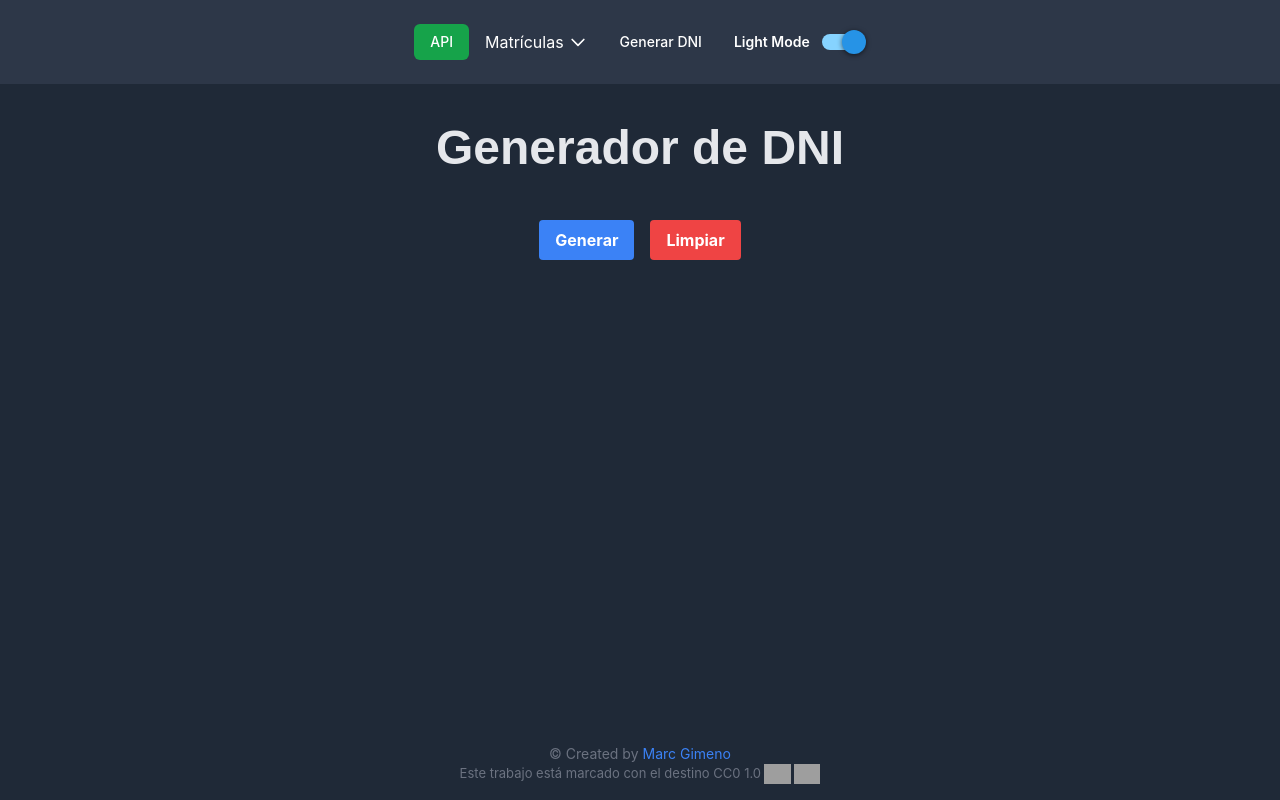
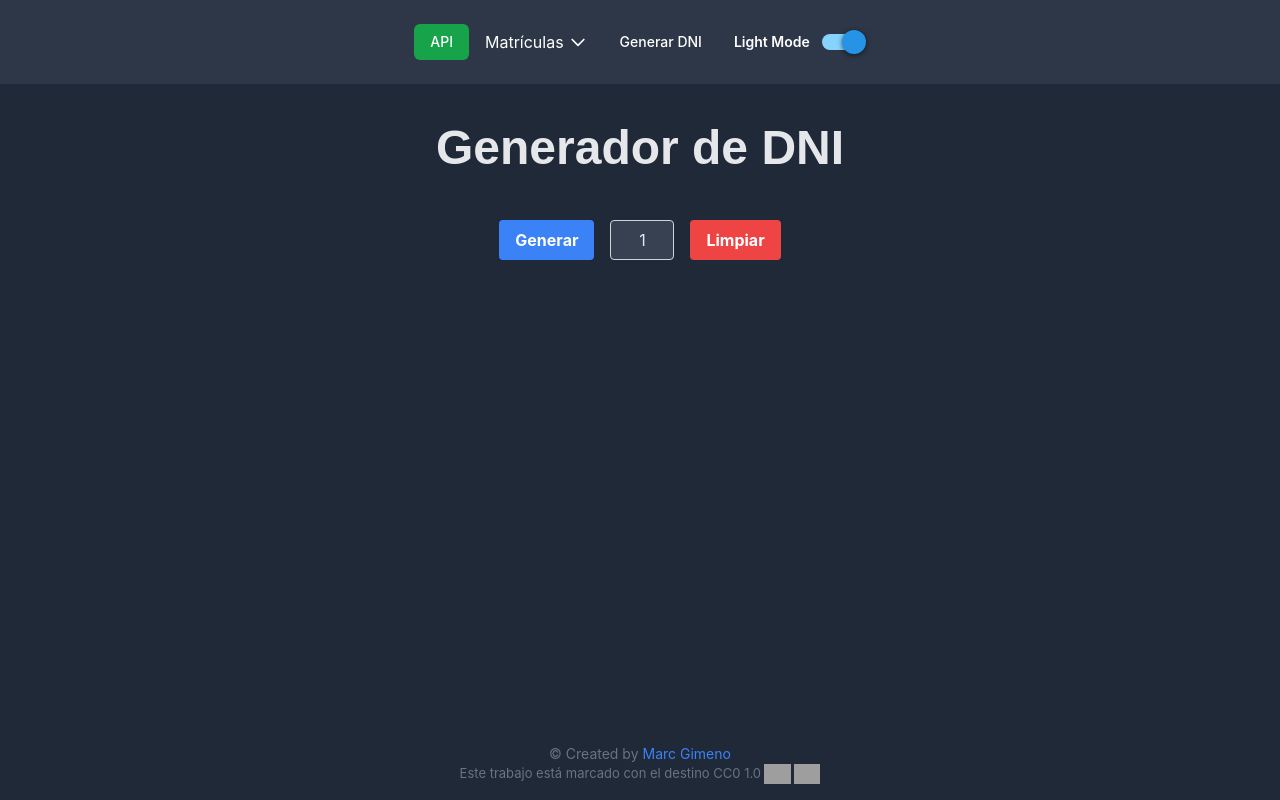
Before and after one commit to gimenomarc/Generador_de_matriculas_V2, a React (Create React App) app in the folder v2/: page /generar-dni in a window 1280 px wide. Built offline with nearby package versions, Linux system fonts and the light colour scheme; grey boxes are pictures that could not be loaded.

Commit message:
dni generator by api

```diff
--- a/v2/src/Components/DniGenerator.js
+++ b/v2/src/Components/DniGenerator.js
@@ -7,21 +7,23 @@ const DniGenerator = ({ darkMode }) => {
   const [dniNumbers, setDniNumbers] = useState([]);
   const [copiedIndex, setCopiedIndex] = useState(null);
   const [isTransitioning, setIsTransitioning] = useState(false);
+  const [quantity, setQuantity] = useState(1); // Cantidad predeterminada
 
-  const generateRandomDni = () => {
-    const randomDniNumber = Math.floor(Math.random() * 100000000); // Generate a random 8-digit DNI number
-
-    const controlDigit = calculateControlDigit(randomDniNumber);
-
-    const randomDni = `${randomDniNumber}${controlDigit}`;
-
-    setDniNumbers((prevDniNumbers) => [randomDni, ...prevDniNumbers]);
-  };
-
-  const calculateControlDigit = (dniNumber) => {
-    const controlChars = 'TRWAGMYFPDXBNJZSQVHLCKE';
-    const controlDigit = controlChars.charAt(dniNumber % 23);
-    return controlDigit;
+  const generateRandomDnis = async () => {
+    try {
+      const response = await fetch(`https://api.generadordematriculas.com/v1/generate-dni?quantity=${quantity}`);
+      if (!response.ok) {
+        throw new Error('Failed to generate DNIs');
+      }
+      const data = await response.json();
+      if (data.DNIs) {
+        setDniNumbers(data.DNIs);
+      } else {
+        console.error('No DNIs received from the server');
+      }
+    } catch (error) {
+      console.error('Error generating DNIs:', error);
+    }
   };
 
   const copyDniNumber = (dniNumber, index) => {
@@ -51,10 +53,31 @@ const DniGenerator = ({ darkMode }) => {
         <div className="flex justify-center">
           <button
             className={`transition duration-300 ease-in-out transform hover:-translate-y-0.5 hover:scale-105 bg-blue-500 hover:bg-blue-700 text-white font-bold py-2 px-4 rounded mt-4 mr-2 flex-grow ${darkMode ? 'dark-mode' : ''}`}
-            onClick={generateRandomDni}
+            onClick={generateRandomDnis}
           >
             Generar
           </button>
+          <input
+            type="text"
+            pattern="[0-9]*"
+            inputMode="numeric"
+            value={quantity}
+            onChange={(e) => {
+              // Solo permite números y limita el valor máximo a 500
+              let newValue = e.target.value.replace(/\D/g, ''); // Solo números
+              newValue = Math.min(parseInt(newValue), 500); // Limita a 500
+              setQuantity(newValue);
+            }}
+            onKeyPress={(e) => {
+              // Verifica si la tecla presionada es un número
+              const isNumber = /^[0-9]*$/.test(e.key);
+              if (!isNumber) {
+                e.preventDefault();
+              }
+            }}
+            className={`border-gray-300 border rounded py-2 px-4 text-center mt-4 mx-2 ${darkMode ? 'text-gray-200 bg-gray-700' : 'text-gray-800 bg-white'}`}
+            style={{ width: '4rem', height: '2.5rem' }}
+          />
           <button
             className={`transition duration-300 ease-in-out transform hover:-translate-y-0.5 hover:scale-105 bg-red-500 hover:bg-red-700 text-white font-bold py-2 px-4 rounded mt-4 ml-2 flex-grow ${darkMode ? 'dark-mode' : ''}`}
             onClick={clearDniNumbers}
@@ -70,7 +93,7 @@ const DniGenerator = ({ darkMode }) => {
               DNI Generados
             </h2>
             <TransitionGroup>
-              {dniNumbers.map((dniNumber, index) => (
+              {dniNumbers && dniNumbers.map((dniNumber, index) => (
                 <CSSTransition key={index} timeout={500} classNames="slide">
                   <div className={`flex items-center bg-gray-100 rounded py-2 px-4 mb-2 ${darkMode ? 'dark-mode' : ''}`}>
                     <span className="flex-grow text-black">{dniNumber}</span>
```
Also changed, not shown: 7 other files (tests, documents, lock files or other folders).
